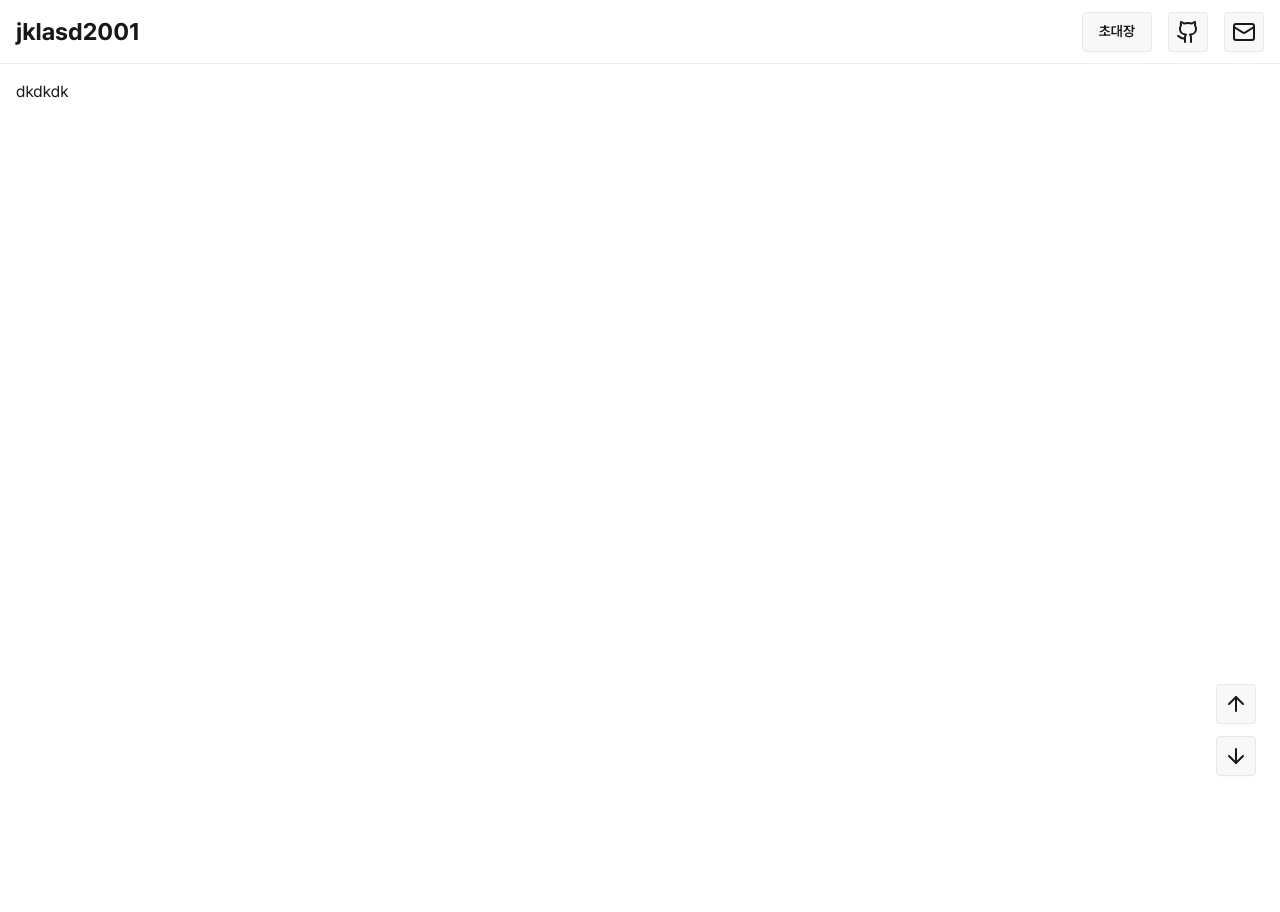
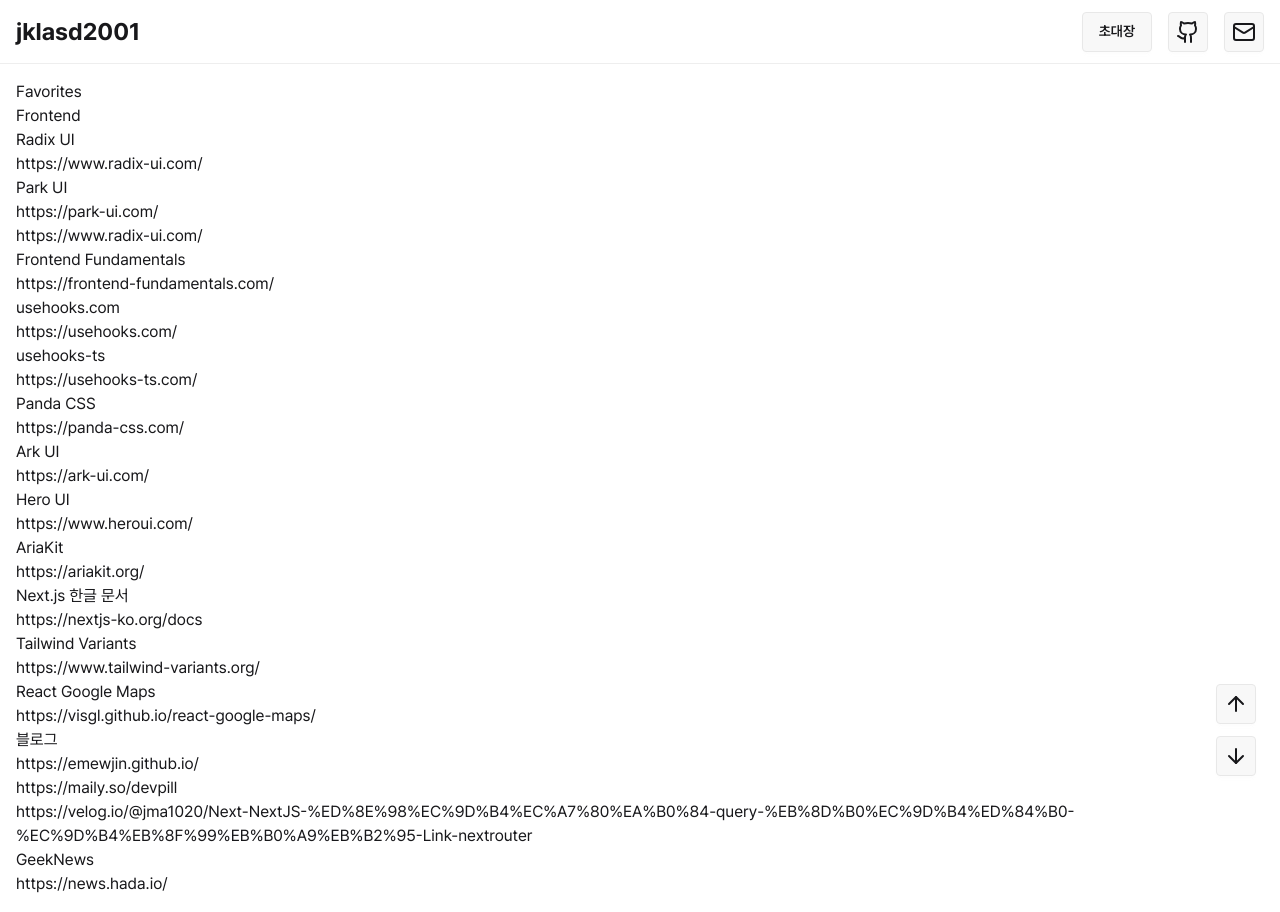
Before and after one commit to jklasd2001/small-to-big, a SvelteKit app: page /favorites in a window 1280 px wide. Before the commit the page ends 800 px from the top, so only its background shows below. Built offline with nearby package versions, Linux system fonts and the light colour scheme.

Commit message:
feat: 즐겨찾기 사이트 정리

```diff
--- a/src/routes/(app)/favorites/+page.svelte
+++ b/src/routes/(app)/favorites/+page.svelte
@@ -1,4 +1,58 @@
 <script lang="ts">
 </script>
 
-<div>dkdkdk</div>
+<div>
+  <h1>Favorites</h1>
+
+  <div>Frontend</div>
+
+  <div>Radix UI</div>
+  <div>https://www.radix-ui.com/</div>
+
+  <div>Park UI</div>
+  <div>https://park-ui.com/</div>
+
+  <div>https://www.radix-ui.com/</div>
+
+  <div>Frontend Fundamentals</div>
+  <div>https://frontend-fundamentals.com/</div>
+
+  <div>usehooks.com</div>
+  <div>https://usehooks.com/</div>
+
+  <div>usehooks-ts</div>
+  <div>https://usehooks-ts.com/</div>
+
+  <div>Panda CSS</div>
+  <div>https://panda-css.com/</div>
+
+  <div>Ark UI</div>
+  <div>https://ark-ui.com/</div>
+
+  <div>Hero UI</div>
+  <div>https://www.heroui.com/</div>
+
+  <div>AriaKit</div>
+  <div>https://ariakit.org/</div>
+
+  <div>Next.js 한글 문서</div>
+  <div>https://nextjs-ko.org/docs</div>
+
+  <div>Tailwind Variants</div>
+  <div>https://www.tailwind-variants.org/</div>
+
+  <div>React Google Maps</div>
+  <div>https://visgl.github.io/react-google-maps/</div>
+
+  <div>블로그</div>
+
+  <div>https://emewjin.github.io/</div>
+  <div>https://maily.so/devpill</div>
+
+  <div>
+    https://velog.io/@jma1020/Next-NextJS-%ED%8E%98%EC%9D%B4%EC%A7%80%EA%B0%84-query-%EB%8D%B0%EC%9D%B4%ED%84%B0-%EC%9D%B4%EB%8F%99%EB%B0%A9%EB%B2%95-Link-nextrouter
+  </div>
+
+  <div>GeekNews</div>
+  <div>https://news.hada.io/</div>
+</div>
```
Also changed, not shown: package.json (+7 -7 lines), 1 other file (tests, documents, lock files or other folders).
